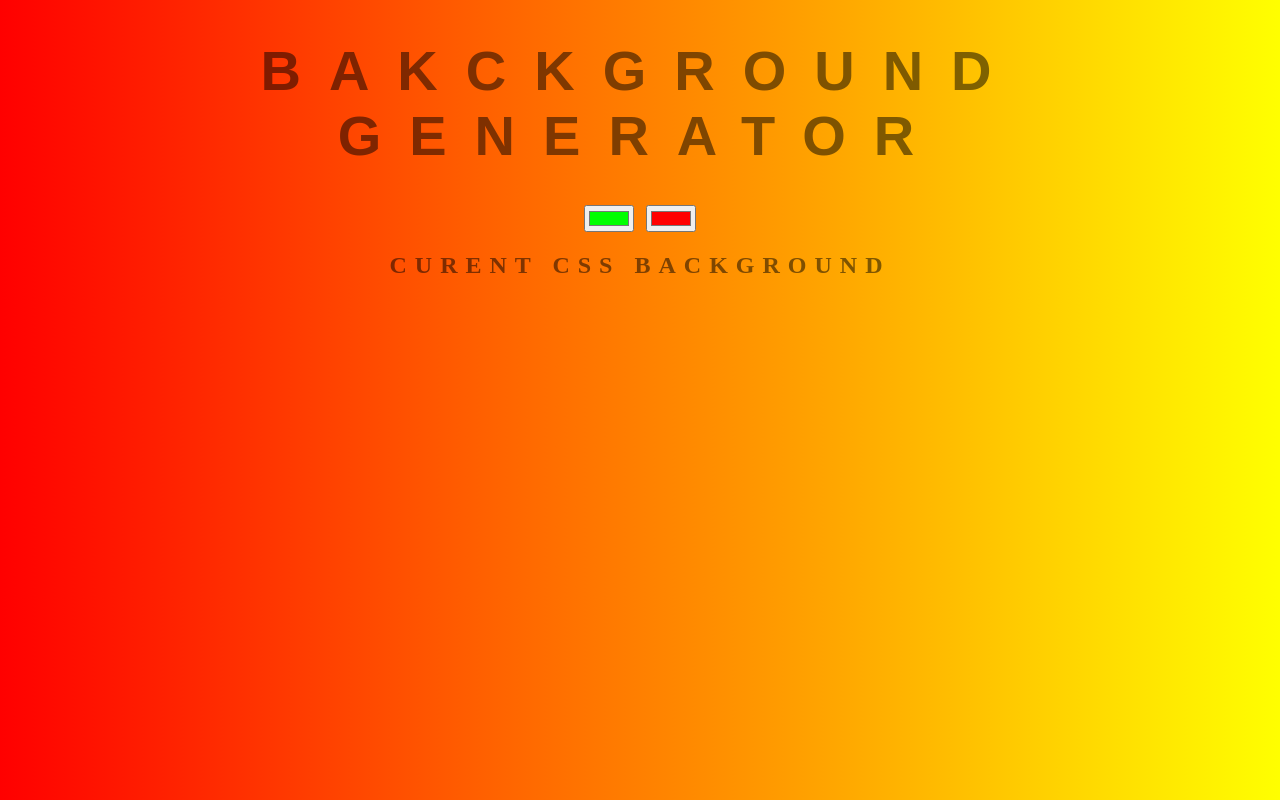
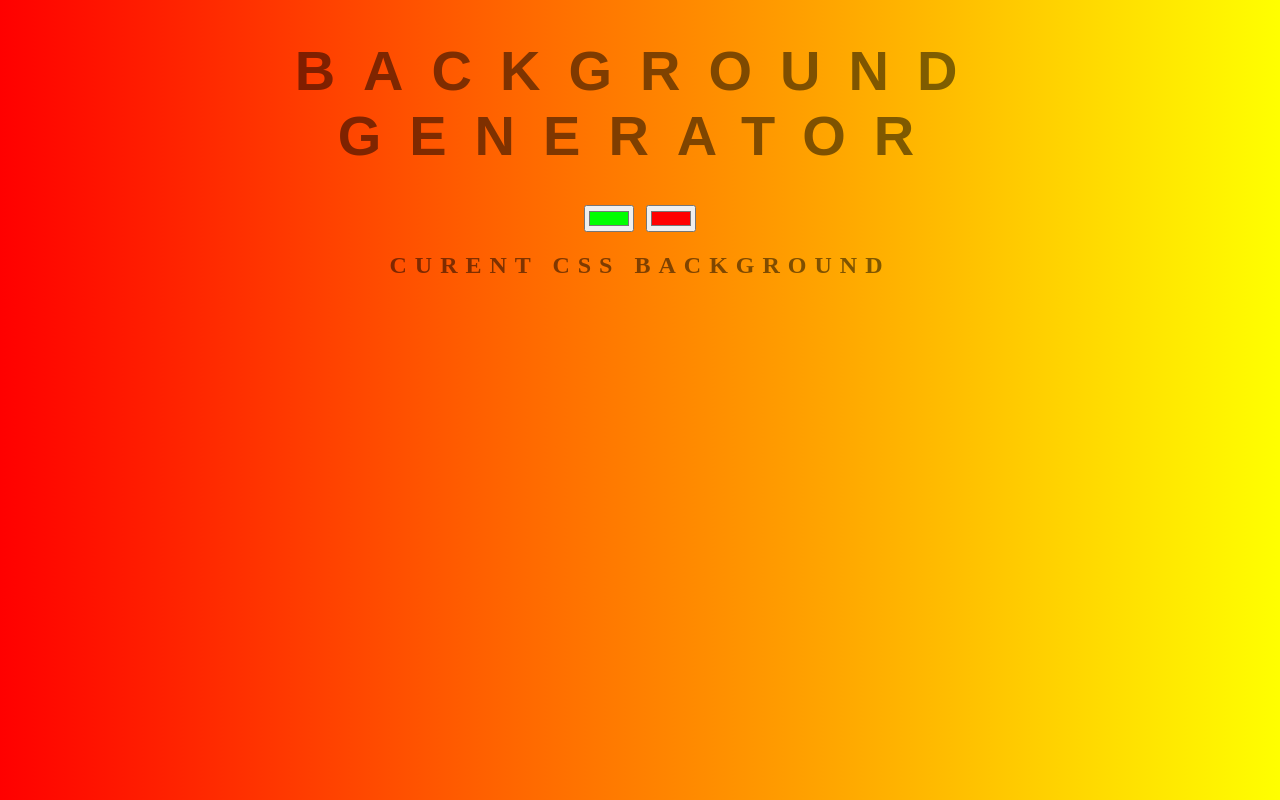
Before and after one commit to stolar92/background-generator, a plain HTML site: page index.html in a window 1280 px wide. Drawn offline with Linux system fonts and the light colour scheme.

Commit message:
updated html file

```diff
--- a/index.html
+++ b/index.html
@@ -8,7 +8,7 @@
     <title>Background Generator</title>
 </head>
 <body id="body_gradient">
-    <h1>Bakckground Generator</h1>
+    <h1>Background Generator</h1>
     <input type="color" class ="color1" name="color1" value="#00ff00">
     <input type="color" class ="color2" name="color2" value="#ff0000">
     <h2>Curent CSS Background</h2>
```
